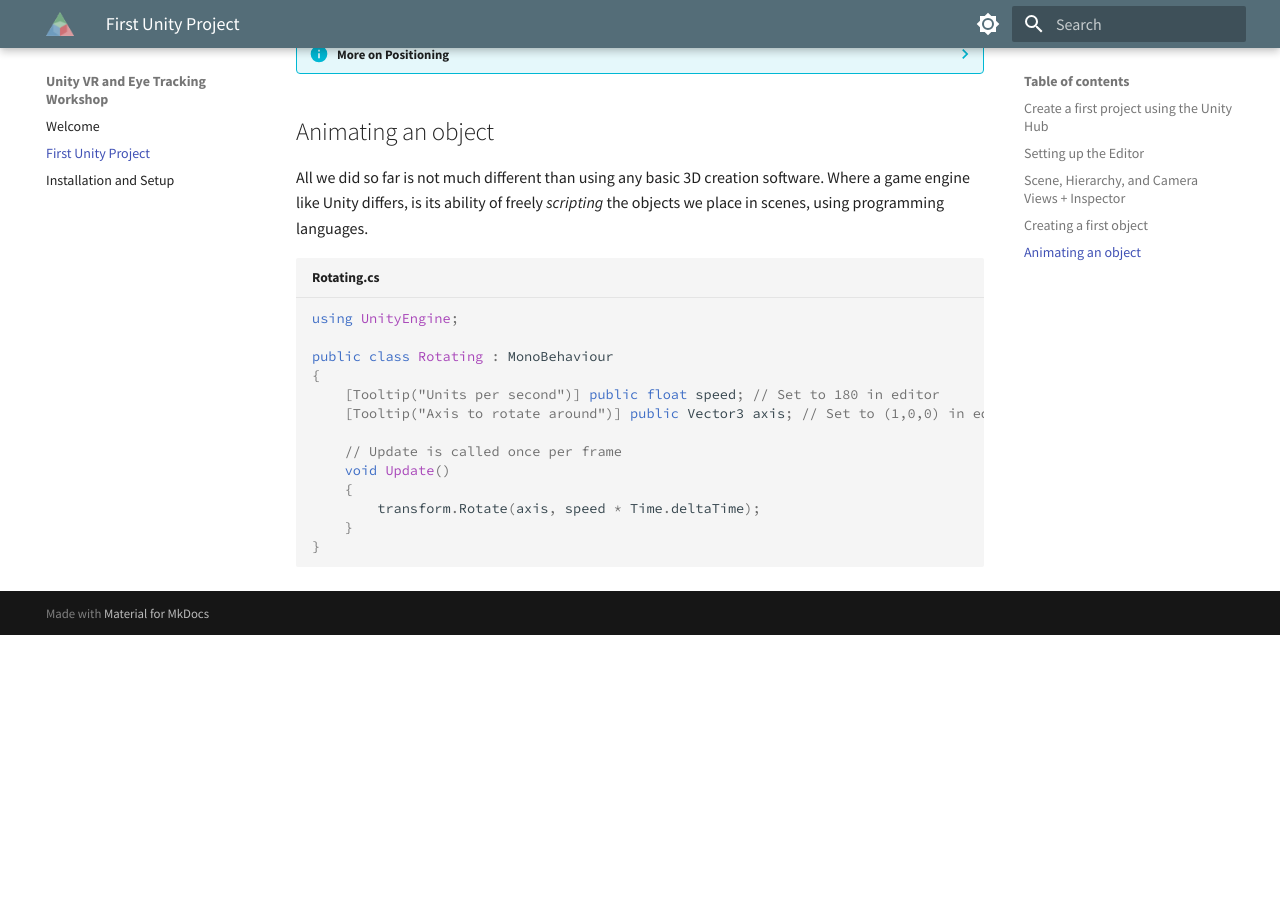
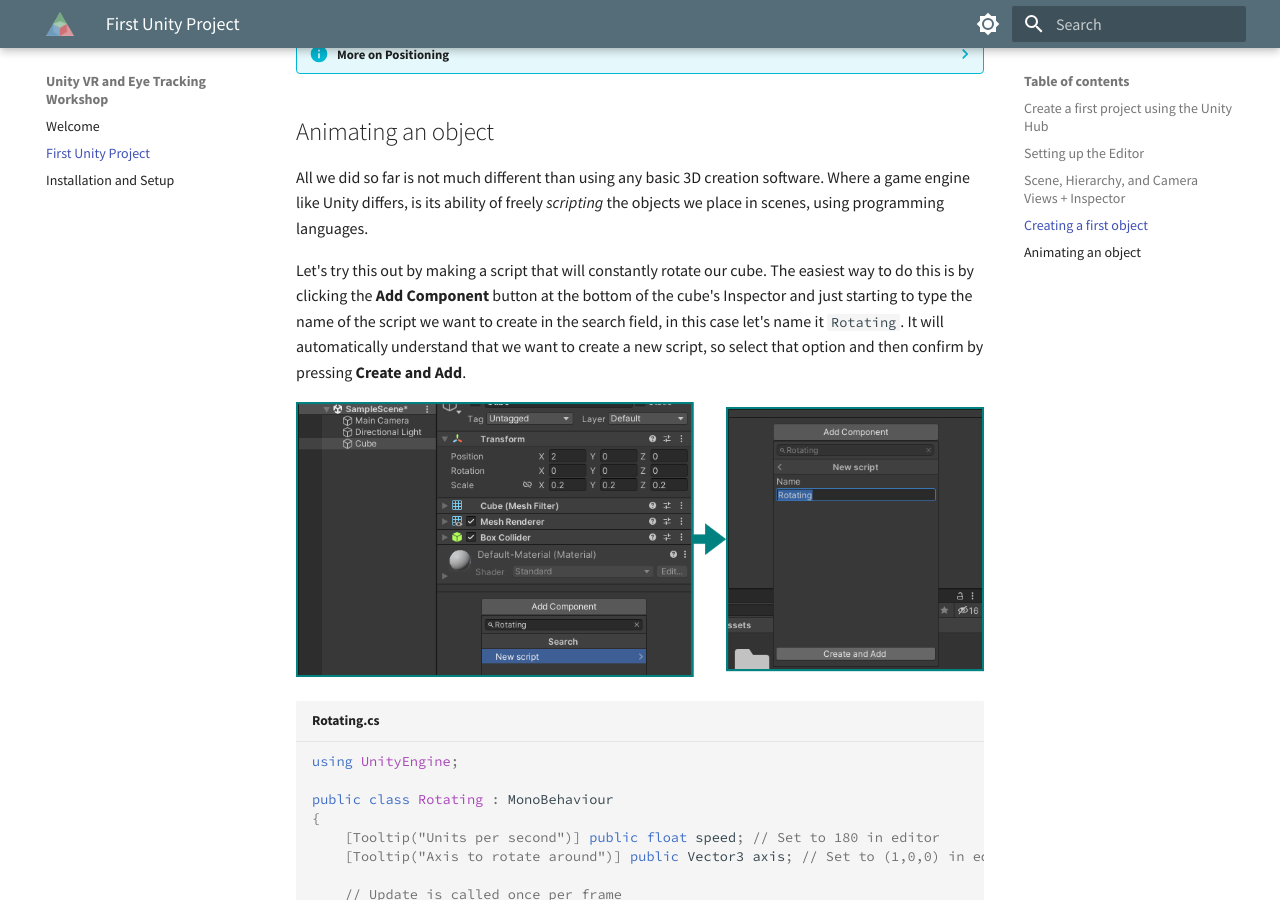
Before and after one commit to MaxSpur/unity-vr-et-workshop, an MkDocs documentation site: the page built from docs/page-1.md, in a window 1280 px wide and 900 px high, scrolled down 6609 px. Built offline with MkDocs 1.6.1 and Material for MkDocs 9.7.7, drawn with Linux system fonts in a browser that asks for light colours; before the commit the page ends 7244 px from its top, so only the background shows below that.

Commit message:
script shot

````diff
--- a/docs/page-1.md
+++ b/docs/page-1.md
@@ -78,6 +78,10 @@
 
 All we did so far is not much different than using any basic 3D creation software. Where a game engine like Unity differs, is its ability of freely *scripting* the objects we place in scenes, using programming languages.
 
+Let's try this out by making a script that will constantly rotate our cube. The easiest way to do this is by clicking the __Add Component__ button at the bottom of the cube's Inspector and just starting to type the name of the script we want to create in the search field, in this case let's name it `Rotating`. It will automatically understand that we want to create a new script, so select that option and then confirm by pressing __Create and Add__.
+
+![Creating a script](page-1/12-making-script.png "Naming and creating a script")
+
 ``` csharp title="Rotating.cs"
 using UnityEngine;
 
````
Also changed, not shown: docs/page-1/10-naming-script.png, docs/page-1/11-creating-script.png, docs/page-1/12-making-script.png (added).
